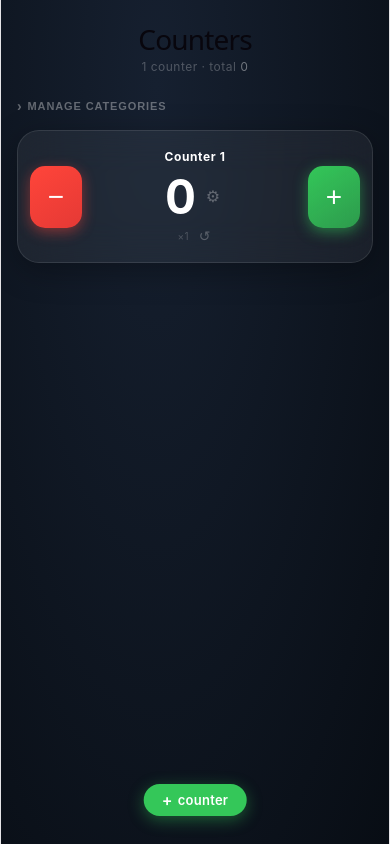
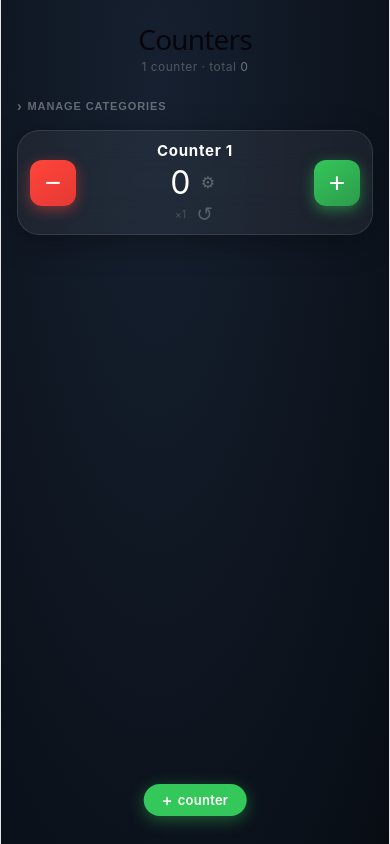
Before and after one commit to ACPguy/counter-app, a React (Vite) app: page / in a window 390 px wide. Built offline with nearby package versions, Linux system fonts and the light colour scheme.

Commit message:
compact cards for 4-per-screen on iPhone

```diff
--- a/src/App.jsx
+++ b/src/App.jsx
@@ -209,25 +209,25 @@ function CounterCard({ counter, categories, onUpdate, onDelete }) {
       )}
 
       {/* Main row */}
-      <div style={{ display: "flex", alignItems: "center", padding: "14px 12px", gap: 10 }}>
+      <div style={{ display: "flex", alignItems: "center", padding: "8px 12px", gap: 10 }}>
         {/* − */}
         <TouchButton onAction={() => fire(-1)} style={{
-          width: 52, height: 62, borderRadius: 15,
+          width: 46, height: 46, borderRadius: 12,
           background: "linear-gradient(145deg, #ff453a, #e53935)", color: "#fff", fontSize: 28, fontWeight: 300,
           display: "flex", alignItems: "center", justifyContent: "center",
           boxShadow: "0 4px 14px rgba(255,69,58,0.45)", flexShrink: 0,
         }}>−</TouchButton>
 
         {/* Center */}
-        <div style={{ flex: 1, display: "flex", flexDirection: "column", alignItems: "center", minWidth: 0, overflow: "hidden" }}>
+        <div style={{ flex: 1, display: "flex", flexDirection: "column", alignItems: "center", minWidth: 0 }}>
           <div style={{
-            fontSize: 12, color: "#fff", fontWeight: 700, letterSpacing: "0.05em", marginBottom: 4,
-            whiteSpace: "nowrap", overflow: "hidden", textOverflow: "ellipsis", width: "100%", textAlign: "center",
+            fontSize: 15, color: "#fff", fontWeight: 700, letterSpacing: "0.05em", marginBottom: 4,
+            width: "100%", textAlign: "center",
           }}>{counter.name}</div>
 
           <div style={{ display: "flex", alignItems: "center", gap: 6 }}>
             <div style={{
-              fontSize: 48, fontWeight: 700, letterSpacing: "-0.03em",
+              fontSize: 32, fontWeight: 400, letterSpacing: "-0.03em",
               color: countColor, lineHeight: 1,
               fontVariantNumeric: "tabular-nums", transition: "color 0.2s",
             }}>{counter.count.toLocaleString()}</div>
@@ -243,7 +243,7 @@ function CounterCard({ counter, categories, onUpdate, onDelete }) {
           <div style={{ display: "flex", alignItems: "center", gap: 8, marginTop: 4 }}>
             <span style={{ fontSize: 10, color: "rgba(255,255,255,0.2)", letterSpacing: "0.03em" }}>{stepBadge}</span>
             <TouchButton onAction={reset} style={{
-              background: "none", color: "rgba(255,255,255,0.25)", fontSize: 14, padding: "0 2px",
+              background: "none", color: "rgba(255,255,255,0.25)", fontSize: 20, padding: "0 2px",
               lineHeight: 1, display: "flex", alignItems: "center",
             }}>↺</TouchButton>
           </div>
@@ -251,7 +251,7 @@ function CounterCard({ counter, categories, onUpdate, onDelete }) {
 
         {/* + */}
         <TouchButton onAction={() => fire(1)} style={{
-          width: 52, height: 62, borderRadius: 15,
+          width: 46, height: 46, borderRadius: 12,
           background: `linear-gradient(145deg, ${color.pos}, ${color.pos}bb)`, color: "#fff", fontSize: 28, fontWeight: 300,
           display: "flex", alignItems: "center", justifyContent: "center",
           boxShadow: `0 4px 14px ${color.glow}`, flexShrink: 0,
```
